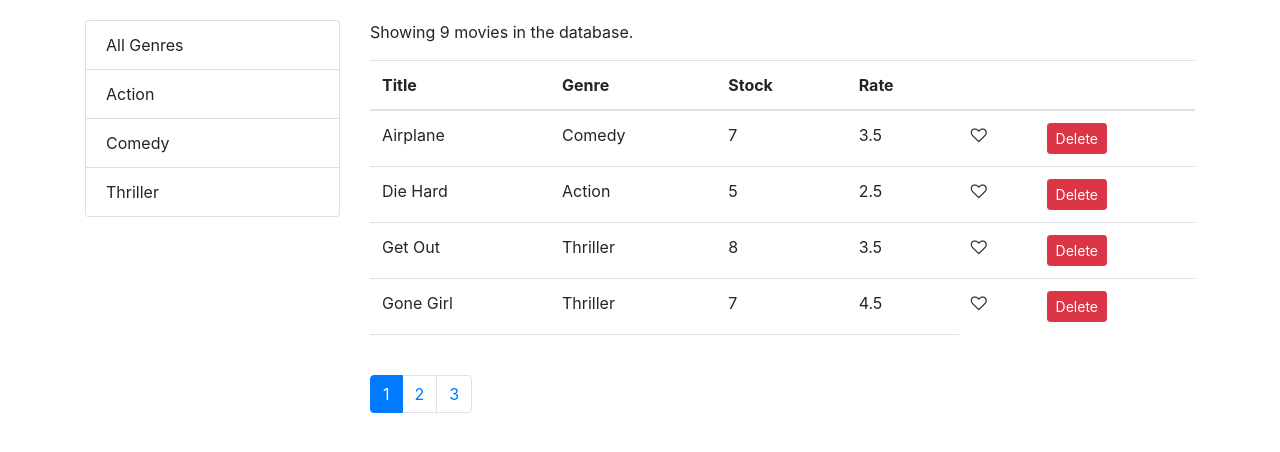
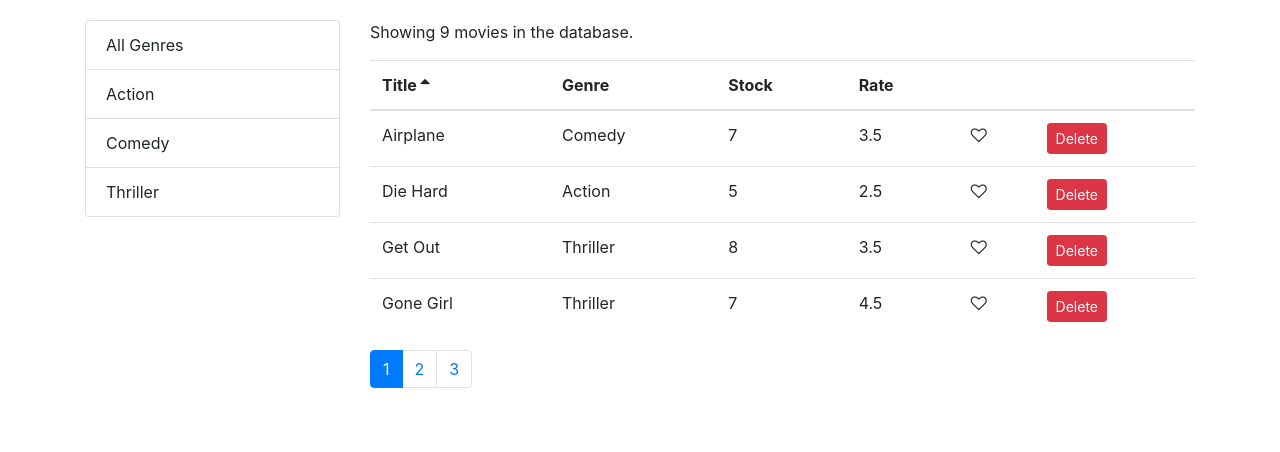
Before and after one commit to tonyducvo000/vidly, a React (Create React App) app: page / in a window 1280 px wide. Shown: the top 452 px of the page. Built offline with nearby package versions, Linux system fonts and the light colour scheme.

Commit message:
decoupled sorting function to its own component

```diff
--- a/src/components/common/pagination.jsx
+++ b/src/components/common/pagination.jsx
@@ -17,7 +17,7 @@
                 {pages.map(page => (
 
                     <li key={page} className={page === currentPage ? 'page-item active' : 'page-item'}>
-                        <a className="page-link"
+                        <a className="page-link clickable"
                             onClick={() => onPageChange(page)}>{page}</a>
                     </li>))}
 
--- /dev/null
+++ b/src/components/common/tableBody.jsx
@@ -0,0 +1,36 @@
+import React, { Component } from 'react';
+import _ from 'lodash';
+
+class TableBody extends Component {
+
+    renderCell = (item, column) => {
+        if (column.content) return column.content(item);
+
+        return _.get(item, column.path)
+    };
+
+
+    createKey = (item, column) => {
+        return item._id + (column.path || column.key);
+
+    }
+
+    render() {
+        const { data, columns } = this.props;
+
+        return (
+            <tbody>
+                {data.map(item =>
+                    <tr key={item._id}>
+                        {columns.map(column => <td key={this.createKey(item, column)}>{this.renderCell(item, column)}</td>)}
+                    </tr>)}
+
+
+            </tbody>
+
+
+        );
+    }
+}
+
+export default TableBody;
--- /dev/null
+++ b/src/components/common/tableHeader.jsx
@@ -0,0 +1,53 @@
+import React, { Component } from 'react';
+
+class TableHeader extends Component {
+
+
+    raiseSort = (path) => {
+
+        const sortColumn = { ...this.props.sortColumn };
+
+        //initially sorts by title name, if the same path is clicked, toggle ascending/descending
+        //else sort by ascending
+        if (sortColumn.path === path) {
+            sortColumn.order = sortColumn.order === "asc" ? "desc" : "asc";
+        }
+        else {
+            sortColumn.path = path;
+            sortColumn.order = "asc";
+        }
+
+        this.props.onSort(sortColumn);
+
+        //this.setState({ sortColumn: { path, order: 'asc' } })
+    }
+
+    renderSortIcon = column => {
+        const { sortColumn } = this.props;
+
+        if (column.path !== sortColumn.path) return null;
+        if (sortColumn.order === 'asc') return <i className="fa fa-sort-asc"></i>
+
+        return <i className="fa fa-sort-desc" />
+
+    }
+
+    render() {
+        return (
+            <thead>
+                <tr>
+                    {this.props.columns.map(column =>
+                        <th
+                            className="clickable"
+                            key={column.path || column.key}
+                            onClick={() => this.raiseSort(column.path)}>
+                            {column.label} {this.renderSortIcon(column)}
+                        </th>)}
+                </tr>
+            </thead>
+
+        );
+    }
+}
+
+export default TableHeader;
--- a/src/components/moviesTable.jsx
+++ b/src/components/moviesTable.jsx
@@ -1,77 +1,47 @@
 import React, { Component } from 'react';
 import Like from './common/like';
+import TableHeader from './common/tableHeader';
+import TableBody from './common/tableBody'
 
 
 ///
 class MoviesTable extends Component {
 
-    raiseSort = (path) => {
+    columns = [
+        { path: 'title', label: 'Title' },
+        { path: 'genre.name', label: 'Genre' },
+        { path: 'numberInStock', label: 'Stock' },
+        { path: 'dailyRentalRate', label: 'Rate' },
 
-        const sortColumn = { ...this.props.sortColumn };
+        {
+            key: 'like', content: movie => <Like liked={movie.liked}
+                onClick={() => this.props.onLike(movie)}>
+            </Like>
+        },
 
-        //initially sorts by title name, if the same path is clicked, toggle ascending/descending
-        //else sort by ascending
-        if (sortColumn.path === path) {
-            sortColumn.order = sortColumn.order === "asc" ? "desc" : "asc";
-        }
-        else {
-            sortColumn.path = path;
-            sortColumn.order = "asc";
-        }
-
-        this.props.onSort(sortColumn);
-
-        //this.setState({ sortColumn: { path, order: 'asc' } })
-
-
-    }
+        {
+            key: 'delete', content: movie => <button className="btn btn-danger btn-sm"
+                onClick={() => this.props.onDelete(movie)}>Delete</button>
+        },
+    ]
 
     render() {
-        const { movies, onDelete, onLike } = this.props;
+        const { movies, sortColumn, onSort } = this.props;
 
         return (
 
             <table className="table">
 
-                <thead>
-                    <tr>
-                        <th onClick={() => this.raiseSort("title")}>Title</th>
-                        <th onClick={() => this.raiseSort("genre.name")}>Genre</th>
-                        <th onClick={() => this.raiseSort("numberInStock")}>Stock</th>
-                        <th onClick={() => this.raiseSort("dailyRentalRate")}>Rate</th>
-                        <th />
-                        <th />
-                    </tr>
-                </thead>
+                <TableHeader columns={this.columns}
+                    sortColumn={sortColumn}
+                    onSort={onSort}
+                ></TableHeader>
 
-                <tbody>
+                <TableBody columns={this.columns}
+                    data={movies}>
 
-                    {movies.map(movie => (
-                        <tr key={movie._id}>
-                            <td>{movie.title}</td>
-                            <td>{movie.genre.name}</td>
-                            <td>{movie.numberInStock}</td>
-                            <td>{movie.dailyRentalRate}</td>
-                            <td>
-                                <Like liked={movie.liked} onClick={() => onLike(movie)}>
-                                </Like>
-                            </td>
+                </TableBody>
 
-                            <td>
-                                <button className="btn btn-danger btn-sm"
-                                    onClick={() => onDelete(movie)}>Delete</button>
-                            </td>
-                        </tr>
-                    ))}
-
-                    <tr>
-                        <td></td>
-                        <td></td>
-                        <td></td>
-                        <td></td>
-                    </tr>
-
-                </tbody>
 
             </table>
 
--- a/src/index.css
+++ b/src/index.css
@@ -14,3 +14,7 @@
     padding: 20px 0 0 0;
     font-family: sans-serif;
 }
+
+.clickable {
+    cursor: pointer;
+}
```
Also changed, not shown: src/components/common/test.jsx (added).
